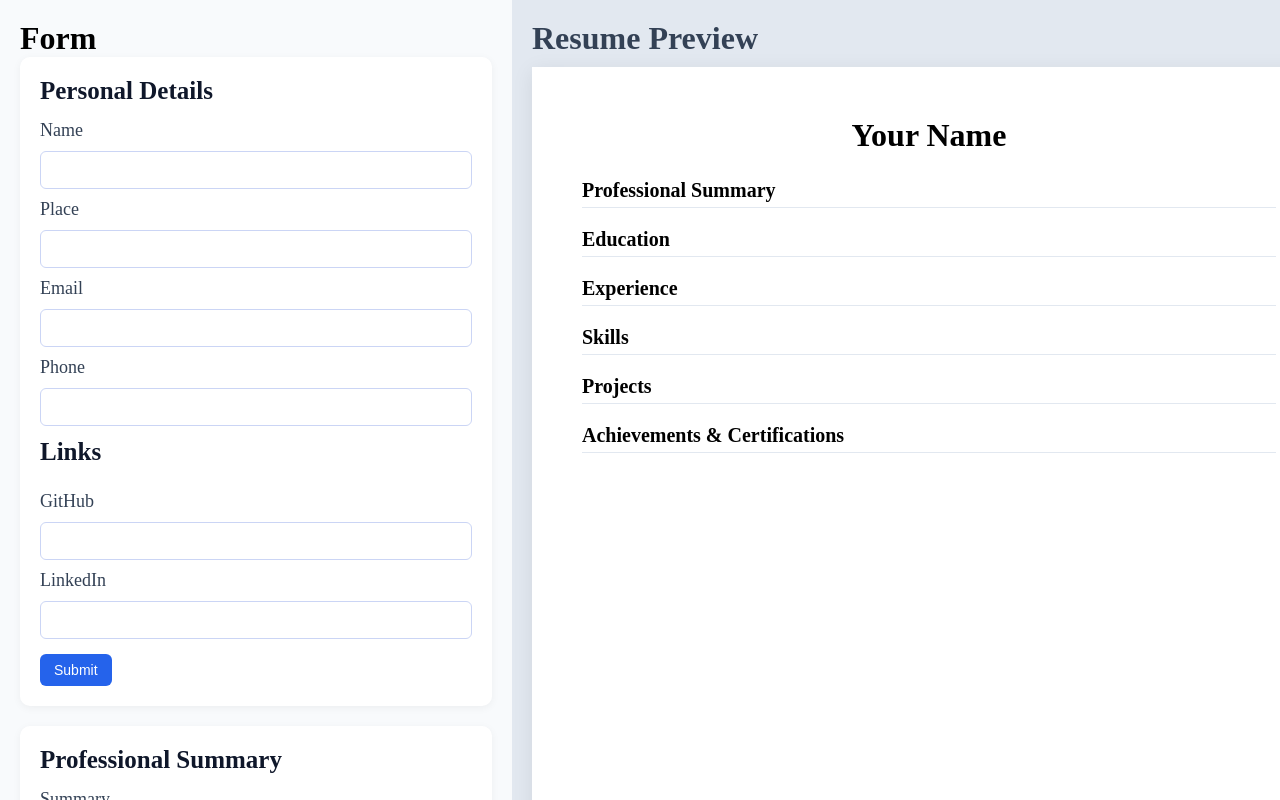
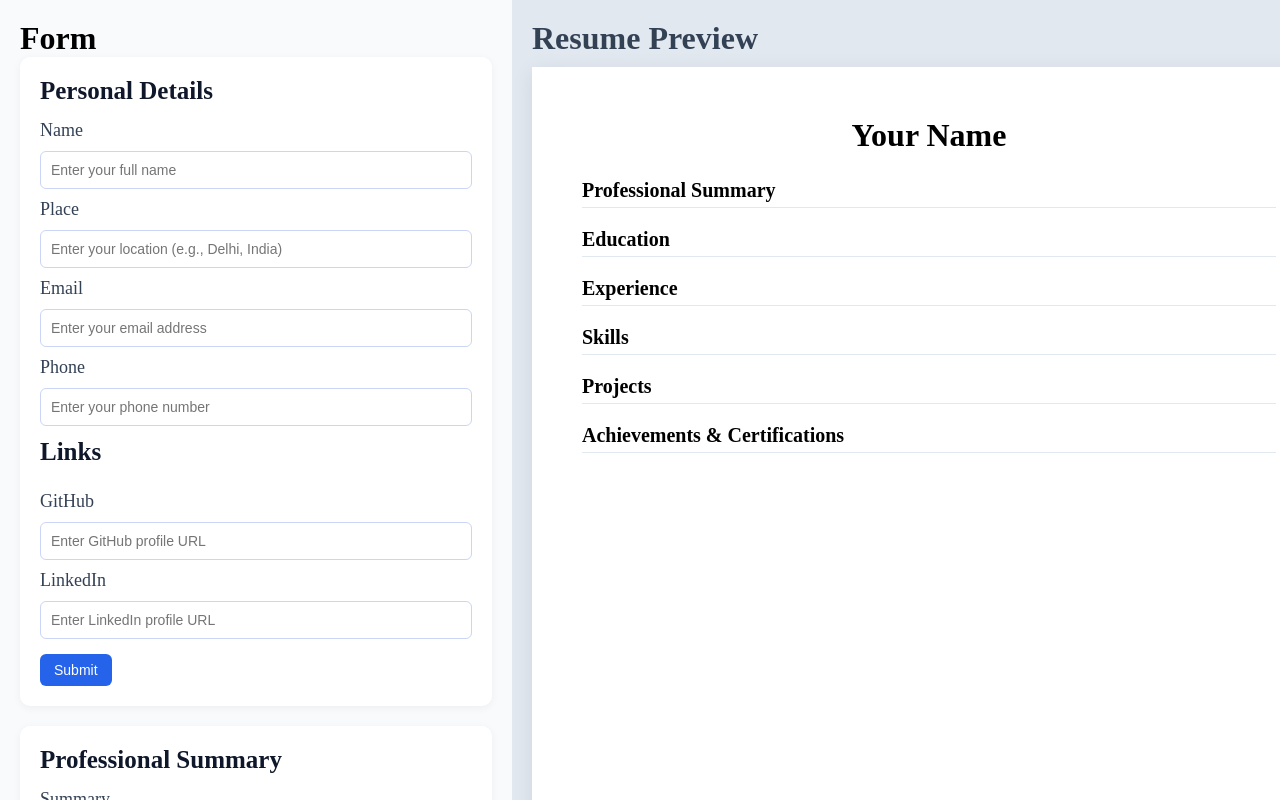
Before and after one commit to Sanskriti3104/cv-application, a React (Vite) app: page / in a window 1280 px wide. Built offline with nearby package versions, Linux system fonts and the light colour scheme.

Commit message:
Add placeholder to forms

```diff
--- a/src/components/forms/Achievements.jsx
+++ b/src/components/forms/Achievements.jsx
@@ -31,6 +31,7 @@ function Achievements({ cvdata, setCvData }) {
       <div className="section__form">
         <textarea
           className="input-field"
+          placeholder="Enter your achievements and certifications (one per line)"
           value={formdata.description}
           onChange={(e) => handleChange(e.target.value)}
           rows={5}
--- a/src/components/forms/Education.jsx
+++ b/src/components/forms/Education.jsx
@@ -28,6 +28,7 @@ function Education({ cvdata, setCvData }) {
           <input
             type="text"
             className="input-field"
+            placeholder="Enter institute name"
             value={edu.institute}
             onChange={(e) =>
               handleChange(index, "institute", e.target.value)
@@ -38,16 +39,18 @@ function Education({ cvdata, setCvData }) {
           <input
             type="text"
             className="input-field"
+            placeholder="Enter degree (e.g., B.Tech in CSE)"
             value={edu.degree}
             onChange={(e) =>
               handleChange(index, "degree", e.target.value)
             }
           />
 
-          <label>Marks</label>
+          <label>C.G.P.A.</label>
           <input
             type="text"
             className="input-field"
+            placeholder="Enter CGPA"
             value={edu.marks}
             onChange={(e) =>
               handleChange(index, "marks", e.target.value)
@@ -60,6 +63,7 @@ function Education({ cvdata, setCvData }) {
               <input
                 type="number"
                 className="input-field"
+                placeholder="e.g., 2021"
                 value={edu.start}
                 min={1900}
                 max={2099}
@@ -74,6 +78,7 @@ function Education({ cvdata, setCvData }) {
               <input
                 type="number"
                 className="input-field"
+                placeholder="e.g., 2025"
                 value={edu.end}
                 min={1900}
                 max={2099}
--- a/src/components/forms/Experience.jsx
+++ b/src/components/forms/Experience.jsx
@@ -26,6 +26,7 @@ function Experience({ cvdata, setCvData }) {
           <input
             type="text"
             className="input-field"
+            placeholder="Enter company name"
             value={exp.company}
             onChange={(e) =>
               handleChange(index, "company", e.target.value)
@@ -37,6 +38,7 @@ function Experience({ cvdata, setCvData }) {
             type="text"
             id="exp-role"
             className="input-field"
+            placeholder="Enter your role (e.g., Software Intern)"
             value={exp.role}
             onChange={(e) =>
               handleChange(index, "role", e.target.value)
@@ -50,6 +52,7 @@ function Experience({ cvdata, setCvData }) {
                 type="number"
                 id="exp-start"
                 className="input-field"
+                placeholder="e.g., 2023"
                 value={exp.start}
                 min={1900}
                 max={2099}
@@ -65,6 +68,7 @@ function Experience({ cvdata, setCvData }) {
                 type="number"
                 id="exp-end"
                 className="input-field"
+                placeholder="e.g., 2024"
                 value={exp.end}
                 min={1900}
                 max={2099}
@@ -80,6 +84,7 @@ function Experience({ cvdata, setCvData }) {
             id="exp-description"
             rows={5}
             className="input-field"
+            placeholder="Describe your responsibilities and achievements (use bullet points or short sentences)"
             value={exp.description}
             onChange={(e) =>
               handleChange(index, "description", e.target.value)
--- a/src/components/forms/PersonalDetail.jsx
+++ b/src/components/forms/PersonalDetail.jsx
@@ -14,26 +14,26 @@ function PersonalDetail({ cvdata, setCvData }) {
       <div className="section__form">
         <div className="section__group">
           <label htmlFor="personal-name">Name</label>
-          <input type="text" id="personal-name" className="input-field" value={formdata.name} onChange={(e) => setformdata({ ...formdata, name: e.target.value })} />
+          <input type="text" id="personal-name" className="input-field" placeholder="Enter your full name" value={formdata.name} onChange={(e) => setformdata({ ...formdata, name: e.target.value })} />
 
           <label htmlFor="personal-place">Place</label>
-          <input type="text" id="personal-place" className="input-field" value={formdata.place} onChange={(e) => setformdata({ ...formdata, place: e.target.value })} />
+          <input type="text" id="personal-place" className="input-field" placeholder="Enter your location (e.g., Delhi, India)" value={formdata.place} onChange={(e) => setformdata({ ...formdata, place: e.target.value })} />
 
           <label htmlFor="personal-email">Email</label>
-          <input type="email" id="personal-email" className="input-field" value={formdata.email} onChange={(e) => setformdata({ ...formdata, email: e.target.value })} />
+          <input type="email" id="personal-email" className="input-field" placeholder="Enter your email address" value={formdata.email} onChange={(e) => setformdata({ ...formdata, email: e.target.value })} />
 
           <label htmlFor="personal-phone">Phone</label>
-          <input type="tel" id="personal-phone" className="input-field" value={formdata.phone} onChange={(e) => setformdata({ ...formdata, phone: e.target.value })} />
+          <input type="tel" id="personal-phone" className="input-field" placeholder="Enter your phone number" value={formdata.phone} onChange={(e) => setformdata({ ...formdata, phone: e.target.value })} />
         </div>
 
         <div className="section__group">
           <h1 className="section__title">Links</h1>
 
           <label htmlFor="personal-github">GitHub</label>
-          <input type="url" id="personal-github" className="input-field" value={formdata.github} onChange={(e) => setformdata({ ...formdata, github: e.target.value })} />
+          <input type="url" id="personal-github" className="input-field" placeholder="Enter GitHub profile URL" value={formdata.github} onChange={(e) => setformdata({ ...formdata, github: e.target.value })} />
 
           <label htmlFor="personal-linkedin">LinkedIn</label>
-          <input type="url" id="personal-linkedin" className="input-field" value={formdata.linkedin} onChange={(e) => setformdata({ ...formdata, linkedin: e.target.value })} />
+          <input type="url" id="personal-linkedin" className="input-field" placeholder="Enter LinkedIn profile URL" value={formdata.linkedin} onChange={(e) => setformdata({ ...formdata, linkedin: e.target.value })} />
         </div>
       </div>
 
--- a/src/components/forms/ProfessionalSummary.jsx
+++ b/src/components/forms/ProfessionalSummary.jsx
@@ -17,6 +17,7 @@ function ProfessionalSummary({ cvdata, setCvData }) {
         <textarea
           rows="5"
           className="input-field"
+          placeholder="Write a brief summary about yourself, your skills, and career goals"
           value={formdata}
           onChange={(e) =>
             setformdata(e.target.value)
--- a/src/components/forms/Projects.jsx
+++ b/src/components/forms/Projects.jsx
@@ -25,6 +25,7 @@ function Projects({ cvdata, setCvData }) {
           <input
             type="text"
             className="input-field"
+            placeholder="Enter project title"
             value={project.title}
             onChange={(e) =>
               handleChange(index, "title", e.target.value)
@@ -36,6 +37,7 @@ function Projects({ cvdata, setCvData }) {
             id="proj-description"
             rows={5}
             className="input-field"
+            placeholder="Describe the project, technologies used, and your role"
             value={project.description}
             onChange={(e) =>
               handleChange(index, "description", e.target.value)
@@ -47,6 +49,7 @@ function Projects({ cvdata, setCvData }) {
             type="url"
             id="proj-github"
             className="input-field"
+            placeholder="Enter GitHub repository URL"
             value={project.github}
             onChange={(e) =>
               handleChange(index, "github", e.target.value)
@@ -58,6 +61,7 @@ function Projects({ cvdata, setCvData }) {
             type="url"
             id="proj-live"
             className="input-field"
+            placeholder="Enter live project URL (if available)"
             value={project.live}
             onChange={(e) =>
               handleChange(index, "live", e.target.value)
--- a/src/components/forms/Skills.jsx
+++ b/src/components/forms/Skills.jsx
@@ -23,6 +23,7 @@ function Skills({ cvdata, setCvData }) {
           <input
             type="text"
             className="input-field"
+            placeholder="Enter category (e.g., Programming Languages, Tools)"
             value={skill.category}
             onChange={(e) =>
               handleChange(index, 'category', e.target.value)
@@ -33,6 +34,7 @@ function Skills({ cvdata, setCvData }) {
           <input
             type="text"
             className="input-field"
+            placeholder="e.g., JavaScript, React, Node.js"
             value={skill.skillItems}
             onChange={(e) =>
               handleChange(index, 'skillItems', e.target.value)
```
